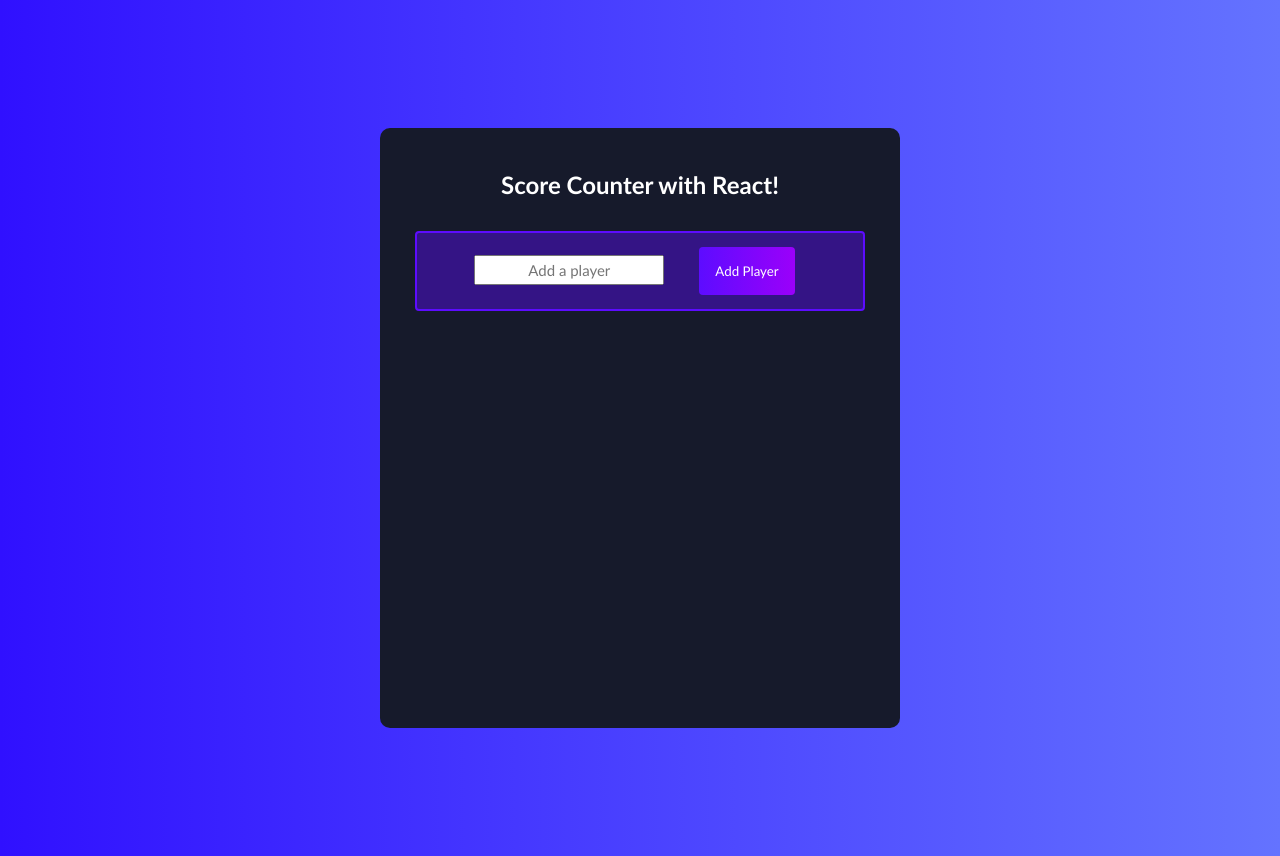
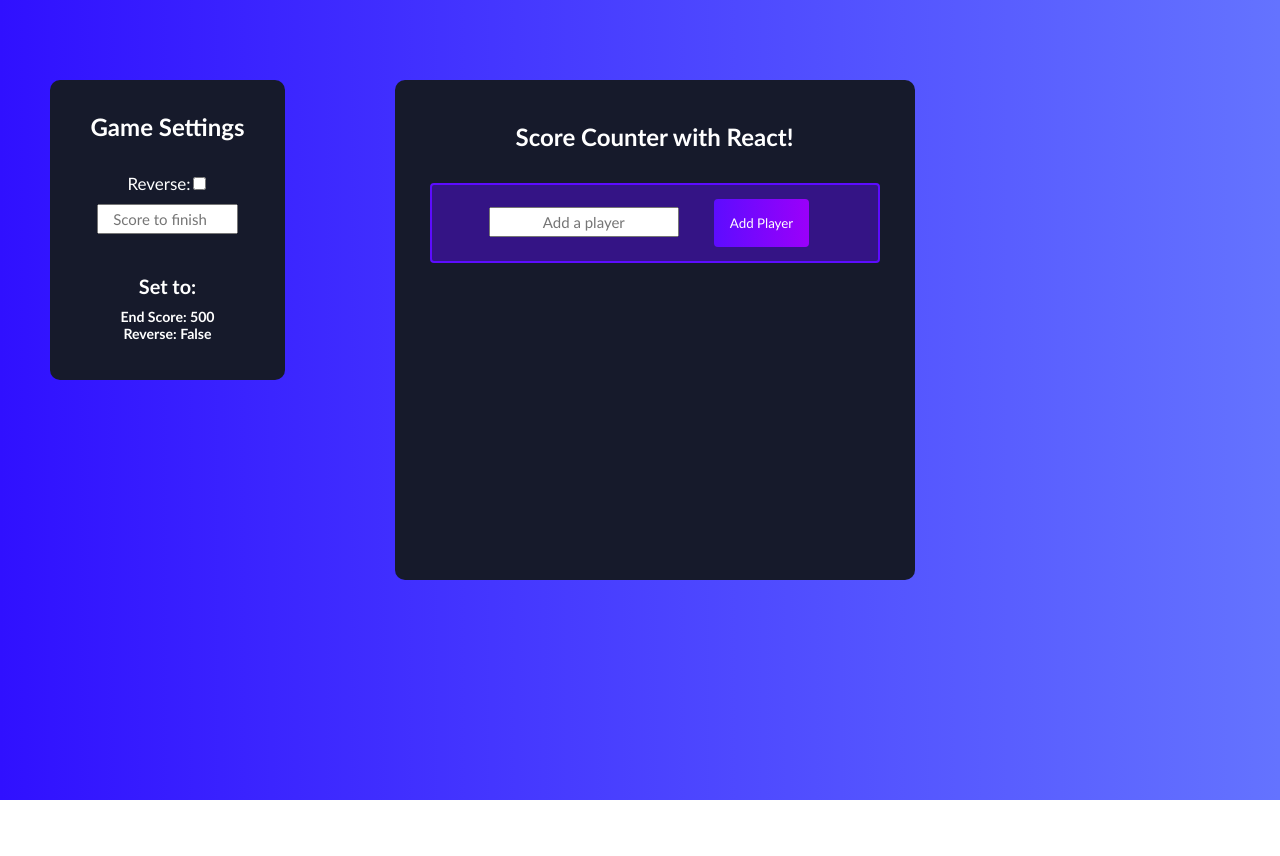
Before and after one commit to AnadeOre/React-Score-Counter, a React (Create React App) app: page / in a window 1280 px wide. After the commit the page ends 800 px from the top, so only its background shows below. Built offline with nearby package versions, Linux system fonts and the light colour scheme; the HTML template or start-up script is replaced by a standard one.

Commit message:
added game settings

```diff
--- a/src/App.css
+++ b/src/App.css
@@ -9,15 +9,33 @@
 body {
 	background: linear-gradient(90deg, rgba(48, 16, 255, 1) 0%, rgba(100, 115, 255, 1) 100%);
 }
+
+.overall-container {
+	display: flex;
+}
+
 .App {
 	display: flex;
-	flex-direction: coslumn;
-	justify-content: start;
+	flex-direction: column;
+	justify-content: flex-start;
 	width: 520px;
-	min-height: 600px;
+	min-height: 500px;
 	background: #161a2b;
 	text-align: center;
-	margin: 128px auto;
+	margin: 80px auto;
+	border-radius: 10px;
+	padding-bottom: 32px;
+}
+
+.setting-container {
+	display: flex;
+	flex-direction: column;
+	justify-content: flex-start;
+	width: 235px;
+	height: 300px;
+	background: #161a2b;
+	text-align: center;
+	margin: 80px -20% 128px 50px;
 	border-radius: 10px;
 	padding-bottom: 32px;
 }
@@ -55,13 +73,6 @@
 	height: 30px;
 	text-align: center;
 	font-size: 15px;
-}
-
-.points-input {
-	height: 30px;
-	text-align: center;
-	font-size: 15px;
-	width: 15%;
 }
 
 .player-button {
@@ -130,3 +141,35 @@
 .container {
 	margin: 10px auto;
 }
+
+.checkbox-label {
+	color: white;
+	font-size: 17px;
+	margin: 10px;
+}
+
+.checkbox {
+	margin: 2px;
+}
+
+.settings-set {
+	color: white;
+	font-size: 17px;
+	margin: 30px auto;
+}
+
+.points-input {
+	height: 30px;
+	text-align: center;
+	font-size: 15px;
+	width: 60%;
+	margin: 10px;
+}
+
+.set-text {
+	margin: 10px;
+}
+
+.reverse-text {
+	text-transform: capitalize;
+}
--- a/src/App.js
+++ b/src/App.js
@@ -1,11 +1,28 @@
-import React from 'react';
+import React, { useState } from 'react';
 import './App.css';
+import GameSettings from './GameSettings';
 import PlayerList from './PlayerList';
+import SettingsSet from './SettingsSet'
 
 function App() {
+
+  const [endScore, setEndScore] = useState(500);
+  const [isReverse, setIsReverse] = useState(false);
+
+  const handleSettings = settings => {
+    setEndScore(parseInt(settings.scoreToFinish));
+    setIsReverse(settings.isItReverse);
+  }
+
   return (
-    <div className="App">
-      <PlayerList />
+    <div className="overall-container">
+      <div className="setting-container">
+        <GameSettings onSubmit={handleSettings} />
+        <SettingsSet endScoreToShow={endScore} reverseToShow={isReverse} />
+      </div>
+      <div className="App">
+        <PlayerList endScore={endScore} isReverse={isReverse} />
+      </div>
     </div>
   );
 }
--- a/src/Counter.jsx
+++ b/src/Counter.jsx
@@ -1,20 +1,19 @@
 import React, { useState } from 'react';
 
 const Counter = props => {
-	let { id, point, playersArr } = props;
-	console.log(playersArr);
-	console.log(point);
+	let { id, point, playersArr, endScore, isReverse } = props;
 	const [totalPoints, setTotalPoints] = useState(point);
 
 	const updatePlayerPoints = (id, addPoints, playersArray) => {
 		const playerToUpdate = playersArray.filter(player => player.id === id);
 		playerToUpdate[0].points += addPoints;
 		playersArray.forEach(player => {
-			if (player.points >= 500) setWhoWins(playersArray);
+			if (!isReverse && player.points >= endScore) setWhoWins(playersArray);
+			if (isReverse && player.points >= endScore) setWhoWinsReverse(playersArray);
 		});
 	};
 
-	const setWhoWins = allPlayers => {
+	const setWhoWinsReverse = allPlayers => {
 		const pointsArray = [];
 		allPlayers.map(player => pointsArray.push(player.points));
 		let index = 0;
@@ -25,7 +24,21 @@
 				index = i;
 			}
 		}
-		alert(`Player ${allPlayers[index].name} won!`);
+		alert(`Player ${allPlayers[index].name} won with ${allPlayers[index].points} points!`);
+	};
+
+	const setWhoWins = allPlayers => {
+		const pointsArray = [];
+		allPlayers.map(player => pointsArray.push(player.points));
+		let index = 0;
+		let value = pointsArray[0];
+		for (var i = 0; i < pointsArray.length; i++) {
+			if (pointsArray[i] > value) {
+				value = pointsArray[i];
+				index = i;
+			}
+		}
+		alert(`Player ${allPlayers[index].name} won with ${allPlayers[index].points} points!`);
 	};
 
 	const handlePointsSubmit = e => {
--- /dev/null
+++ b/src/GameSettings.jsx
@@ -0,0 +1,52 @@
+import React, { useState } from 'react';
+
+function GameSettings(props) {
+	const [endScoreInput, setEndScoreInput] = useState('');
+	const [reverseInput, setReverseInput] = useState(false);
+
+	let endScoreToShow = 500;
+	let reverseToShow = false;
+
+	const setSettings = e => {
+		e.preventDefault();
+		props.onSubmit({ scoreToFinish: endScoreInput, isItReverse: reverseInput });
+		endScoreToShow = endScoreInput;
+		reverseToShow = reverseInput;
+		setEndScoreInput('');
+		setReverseInput(false);
+	};
+
+	const handleChangeEndScore = e => {
+		setEndScoreInput(e.target.value);
+	};
+
+	const handleChangeCheckbox = e => {
+		setReverseInput(e.target.checked);
+	};
+
+	return (
+		<div>
+			<h1>Game Settings</h1>
+			<form className='settings-form' onSubmit={setSettings}>
+				<label className='checkbox-label'>
+					Reverse:
+					<input
+						className='checkbox'
+						type='checkbox'
+						defaultChecked={reverseInput}
+						onChange={handleChangeCheckbox}
+					/>
+				</label>
+				<input
+					type='number'
+					onChange={handleChangeEndScore}
+					className='points-input'
+					value={endScoreInput}
+					placeholder='Score to finish'
+				/>
+			</form>
+		</div>
+	);
+}
+
+export default GameSettings;
--- a/src/Player.jsx
+++ b/src/Player.jsx
@@ -1,14 +1,20 @@
 import React from 'react';
 import Counter from './Counter';
 
-function Player({ players }) {
+function Player({ players, endScore, isReverse }) {
 	return players.map((player, index) => (
 		<div className='player-row' key={index}>
 			<div key={player.id} className='player-name'>
 				<h3>{player.name}</h3>
 			</div>
 			<div className='counter-container'>
-				<Counter id={player.id} point={player.points} playersArr={players} />
+				<Counter
+					id={player.id}
+					point={player.points}
+					playersArr={players}
+					endScore={endScore}
+					isReverse={isReverse}
+				/>
 			</div>
 		</div>
 	));
--- a/src/PlayerList.jsx
+++ b/src/PlayerList.jsx
@@ -2,7 +2,7 @@
 import Player from './Player';
 import PlayerForm from './PlayerForm';
 
-function PlayerList() {
+function PlayerList({ endScore, isReverse }) {
 	const [players, setPlayers] = useState([]);
 
 	const addPlayer = player => {
@@ -14,7 +14,7 @@
 		<div className='container'>
 			<h1>Score Counter with React!</h1>
 			<PlayerForm onSubmit={addPlayer} />
-			<Player players={players} />
+			<Player players={players} endScore={endScore} isReverse={isReverse} />
 		</div>
 	);
 }
--- /dev/null
+++ b/src/SettingsSet.jsx
@@ -0,0 +1,18 @@
+import React from 'react';
+
+function SettingsSet({ endScoreToShow, reverseToShow }) {
+	console.log(endScoreToShow, reverseToShow);
+	return (
+		<div>
+			<div className='settings-set'>
+				<h3 className='set-text'>Set to:</h3>
+				<h5 className='score-texts'>{`End Score: ${endScoreToShow}`}</h5>
+				<h5>
+					Reverse: <span className='reverse-text'>{`${reverseToShow}`}</span>
+				</h5>
+			</div>
+		</div>
+	);
+}
+
+export default SettingsSet;
```
